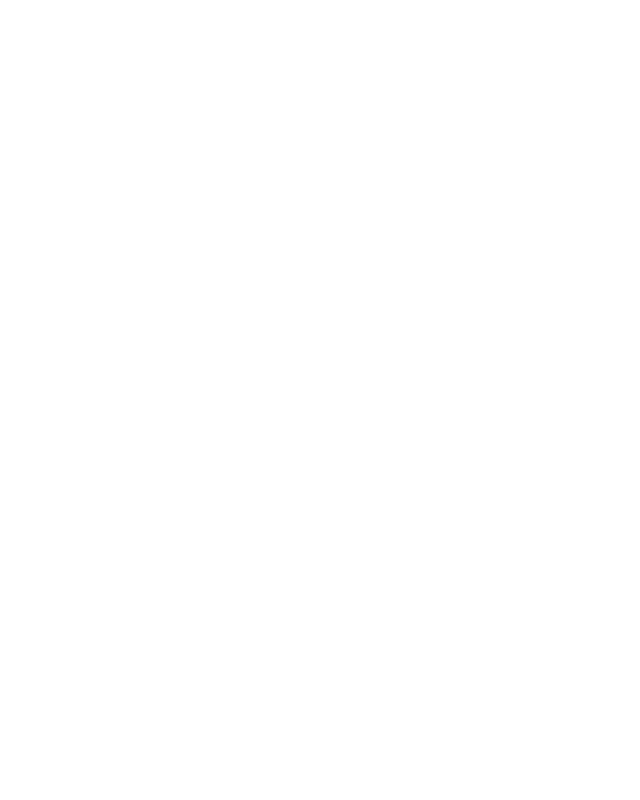
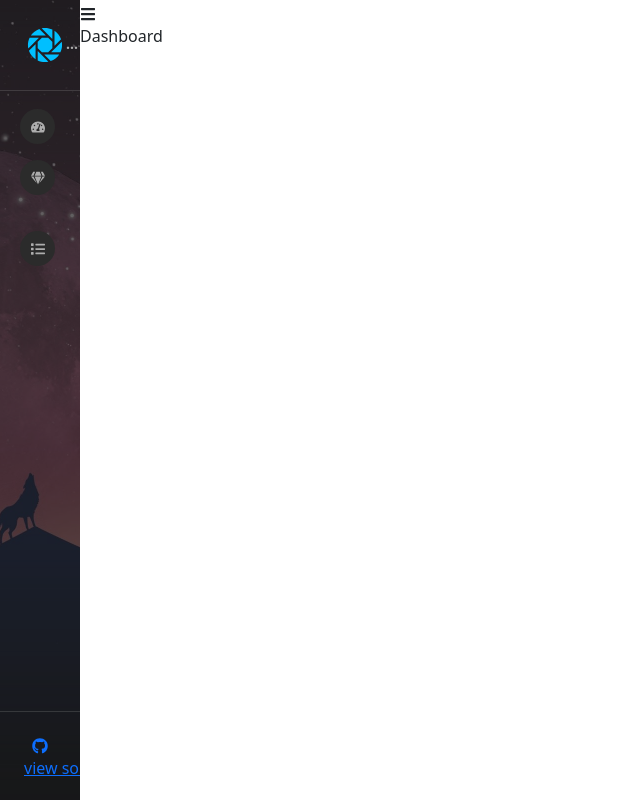
Before and after one commit to JackieLuong2k3/HocReact, a React (Create React App) app: page /admin/dashboard in a window 1280 px wide. Before the commit this address had no page. Shown: the whole page, without its empty margins (0-640 px from the left). Built offline with nearby package versions, Linux system fonts and the light colour scheme.

Commit message:
add router dom link sidebar

```diff
--- a/src/admin/Admin.js
+++ b/src/admin/Admin.js
@@ -2,6 +2,7 @@
 import SideBarAdmin from "../admin/Sidebar";
 import "../admin/Sidebar.scss";
 import { FaHeart, FaBars } from 'react-icons/fa';
+import { Outlet } from 'react-router-dom'
 
 
 const Admin =() =>{
@@ -13,8 +14,13 @@
     return(
         <div className="sidebar-admin">
             <SideBarAdmin collapsed={toggle}/>
-            <div className="btn-toggle" onClick={handleToggleSidebar}>
-            <FaBars />
+            <div>
+            <div className="btn-toggle" >
+            <FaBars onClick={handleToggleSidebar} />
+            </div>
+            <div className="content-manager" >
+                <Outlet></Outlet>
+            </div>
             </div>
         </div>
 
--- a/src/admin/Sidebar.js
+++ b/src/admin/Sidebar.js
@@ -12,6 +12,8 @@
 import 'react-pro-sidebar/dist/css/styles.css';
 import { DiReact } from 'react-icons/di';
 import { IoIosAperture } from 'react-icons/io';
+import { Link } from "react-router-dom";
+
 
 const SideBarAdmin = ({ image, collapsed, rtl, toggled, handleToggleSidebar }) => {
   return (
@@ -48,6 +50,7 @@
               icon={<FaTachometerAlt />}
               suffix={<span className="badge red">New</span>}
             >
+                            <Link to="dashboard"/>
               Dashboard
             </MenuItem>
             <MenuItem icon={<FaGem />}> Component</MenuItem>
@@ -57,7 +60,10 @@
             title="Feature"
             icon={<FaList/>}
             >
-              <MenuItem>Manager User</MenuItem>
+              <MenuItem>
+              <Link to="manage-user"/>
+              Manager User
+              </MenuItem>
               <MenuItem>Manager Quiz</MenuItem>
               <MenuItem>Manager Question</MenuItem>
 
--- /dev/null
+++ b/src/admin/content/Dashboard.js
@@ -0,0 +1,8 @@
+const Dashboard = ()=>{
+return(
+    <div>
+        Dashboard
+    </div>
+)
+}
+export default Dashboard
--- /dev/null
+++ b/src/admin/content/ManageUser.js
@@ -0,0 +1,6 @@
+const ManageUser =()=>{
+    return(
+        <div>manage user</div>
+    )
+}
+export default ManageUser
--- a/src/index.js
+++ b/src/index.js
@@ -8,6 +8,9 @@
 import User from './users/User';
 import Admin from './admin/Admin'
 import Home from './home/Home';
+import Dashboard from './admin/content/Dashboard'
+import ManageUser from './admin/content/ManageUser'
+
 const root = ReactDOM.createRoot(document.getElementById('root'));
 root.render(
     <BrowserRouter>
@@ -16,7 +19,12 @@
                 <Route index element ={<Home/>}></Route>
                 <Route path='user' element={<User />} />
             </Route>
-            <Route path='admin' element={<Admin />} />
+            <Route path='admin' element={<Admin />} >
+            <Route index element ={<Dashboard/>}></Route>
+            <Route path='manage-user' element={<ManageUser />} />
+            <Route path='dashboard' element={<Dashboard />} />
+
+            </Route>
 
         </Routes>
     </BrowserRouter>
```
